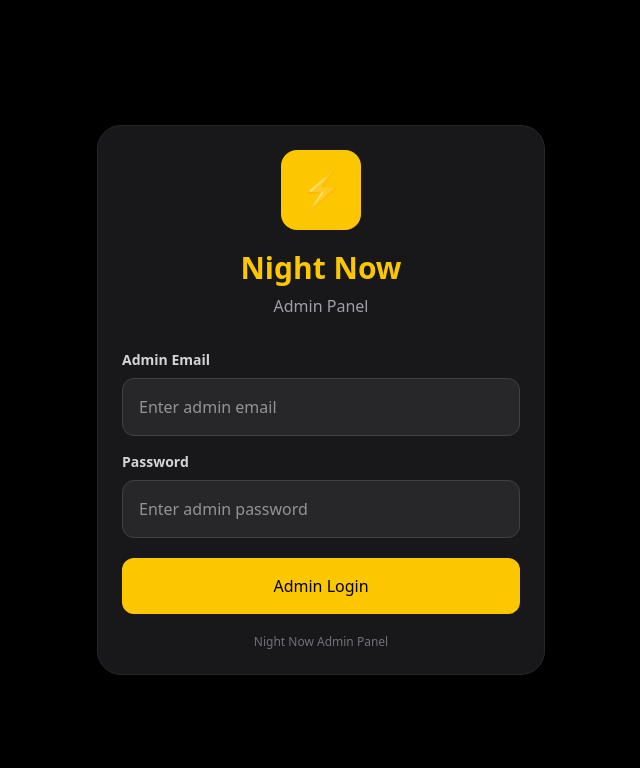
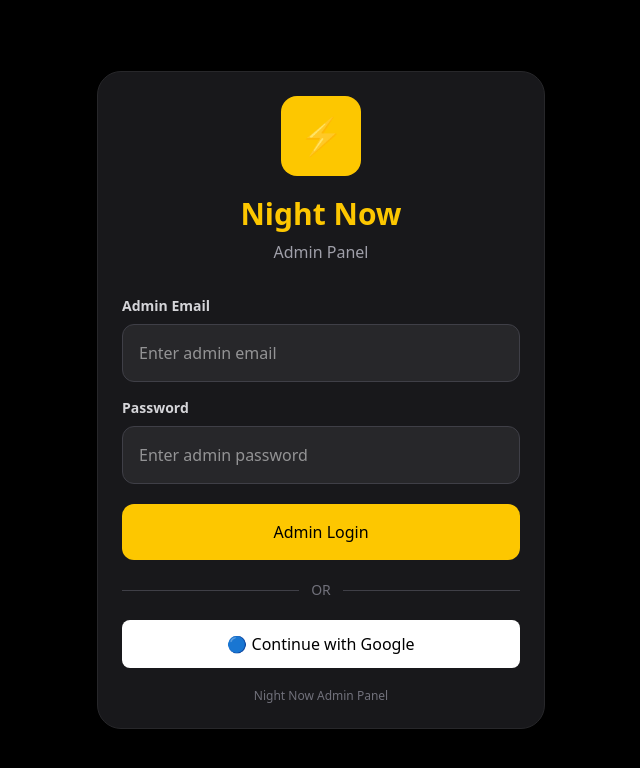
Before and after one commit to vickymahajan09/nightnow, a Next.js app: page /admin/login in a window 1280 px wide. Shown: the top 768 px of the page, without its empty margins (319-959 px from the left). Built offline with nearby package versions, Linux system fonts and the light colour scheme; no server answers.

Commit message:
Add Google admin login

```diff
--- a/app/admin/login/page.tsx
+++ b/app/admin/login/page.tsx
@@ -5,6 +5,7 @@
 import {
   checkUser,
   loginUser,
+  googleLogin,
 } from "../../services/authService";
 
 export default function AdminLoginPage() {
@@ -187,6 +188,54 @@
             ? "Logging In..."
             : "Admin Login"}
         </button>
+        <div className="my-5 flex items-center gap-3">
+  <div className="h-px flex-1 bg-zinc-700" />
+  <span className="text-sm text-zinc-500">OR</span>
+  <div className="h-px flex-1 bg-zinc-700" />
+</div>
+
+<button
+  type="button"
+  onClick={async () => {
+    try {
+      setLoading(true);
+
+      const result = await googleLogin();
+
+      const adminEmail =
+        process.env.NEXT_PUBLIC_ADMIN_EMAIL
+          ?.trim()
+          .toLowerCase();
+
+      const loggedInEmail =
+        result.user.email
+          ?.trim()
+          .toLowerCase();
+
+      if (
+        !adminEmail ||
+        loggedInEmail !== adminEmail
+      ) {
+        alert("This Google account is not an admin account.");
+        return;
+      }
+
+      router.replace("/admin");
+    } catch (error: any) {
+      console.error(error);
+      alert(
+        error?.message ||
+        "Google Login Failed"
+      );
+    } finally {
+      setLoading(false);
+    }
+  }}
+  disabled={loading}
+  className="w-full rounded-lg bg-white py-3 font-bold text-black disabled:opacity-50"
+>
+  🔵 Continue with Google
+</button>
 
         <p className="mt-5 text-center text-xs text-zinc-500">
           Night Now Admin Panel
```
